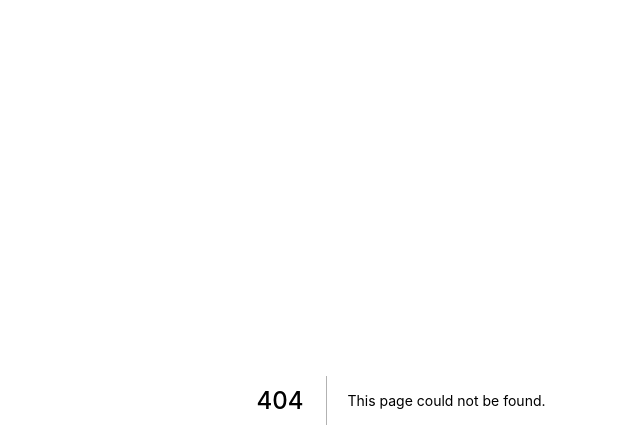
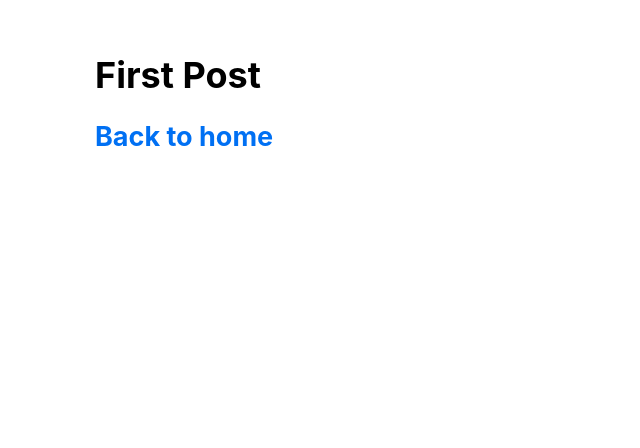
Before and after one commit to nherson/rebrew, a Next.js app: page /posts/first-post in a window 1280 px wide. Before the commit this address had no page. Shown: the top 448 px of the page, without its empty margins (239-879 px from the left). Built offline with nearby package versions, Linux system fonts and the light colour scheme.

Commit message:
things working, no typescript yet

```diff
--- /dev/null
+++ b/components/layout.js
@@ -0,0 +1,7 @@
+import styles from './layout.module.css'
+
+function Layout({ children }) {
+    return <div className={styles.container}>{children}</div>
+  }
+
+  export default Layout
--- /dev/null
+++ b/components/layout.module.css
@@ -0,0 +1,5 @@
+.container {
+    max-width: 36rem;
+    padding: 0 1rem;
+    margin: 3rem auto 6rem;
+  }
--- /dev/null
+++ b/lib/fetch.js
@@ -0,0 +1,6 @@
+import fetch from 'isomorphic-unfetch'
+
+export default async function (...args) {
+  const res = await fetch(...args)
+  return res.json()
+}
--- a/package.json
+++ b/package.json
@@ -9,8 +9,10 @@
     "heroku-postbuild": "npm run build"
   },
   "dependencies": {
+    "isomorphic-unfetch": "^3.0.0",
     "next": "9.3.5",
     "react": "16.13.1",
-    "react-dom": "16.13.1"
+    "react-dom": "16.13.1",
+    "swr": "^0.2.2"
   }
 }
--- /dev/null
+++ b/pages/_app.js
@@ -0,0 +1,5 @@
+import '../styles/global.css'
+
+export default function App({ Component, pageProps }) {
+    return <Component {...pageProps} />
+  }
--- /dev/null
+++ b/pages/api/hello.js
@@ -0,0 +1,3 @@
+export default (req, res) => {
+  res.status(200).json({ text: 'Hello' })
+}
--- /dev/null
+++ b/pages/api/test/[id].js
@@ -0,0 +1,3 @@
+export default (req, res) => {
+    res.status(200).json({ text: 'Hello, world!', id: req.query.id })
+}
--- a/pages/index.js
+++ b/pages/index.js
@@ -1,4 +1,6 @@
 import Head from 'next/head'
+import Link from 'next/link'
+
 
 export default function Home() {
   return (
@@ -10,7 +12,7 @@ export default function Home() {
 
       <main>
         <h1 className="title">
-          Welcome to <a href="https://nextjs.org">Next.js!</a>
+          Read <Link href="/posts/first-post"><a>this page!</a></Link>
         </h1>
 
         <p className="description">
--- /dev/null
+++ b/pages/posts/first-post.js
@@ -0,0 +1,19 @@
+import Head from 'next/head'
+import Link from 'next/link'
+import Layout from '../../components/layout'
+
+export default function FirstPost() {
+  return (
+    <Layout>
+      <Head>
+        <title>First Post</title>
+      </Head>
+      <h1>First Post</h1>
+      <h2>
+        <Link href="/">
+          <a>Back to home</a>
+        </Link>
+      </h2>
+    </Layout>
+  )
+}
--- /dev/null
+++ b/styles/global.css
@@ -0,0 +1,27 @@
+html,
+body {
+  padding: 0;
+  margin: 0;
+  font-family: -apple-system, BlinkMacSystemFont, Segoe UI, Roboto, Oxygen, Ubuntu,
+    Cantarell, Fira Sans, Droid Sans, Helvetica Neue, sans-serif;
+  line-height: 1.2;
+  font-size: 18px;
+}
+
+* {
+  box-sizing: border-box;
+}
+
+a {
+  color: #0070f3;
+  text-decoration: none;
+}
+
+a:hover {
+  text-decoration: underline;
+}
+
+img {
+  max-width: 100%;
+  display: block;
+}
```
Also changed, not shown: pages/test/[id].js (added, +38 -0 lines), 1 other file (tests, documents, lock files or other folders).
